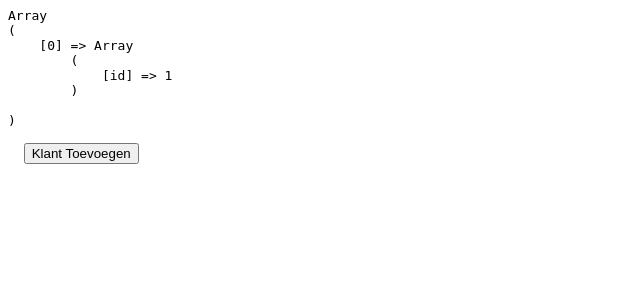
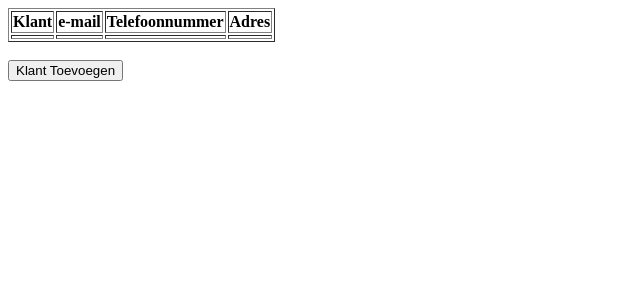
Before and after one commit to graafschapcollegestudent/WorkshopPeriode4, a PHP site: page / in a window 1280 px wide. Shown: the top 300 px of the page, without its empty margins (0-640 px from the left). Run offline with PHP 8.4, Linux system fonts and the light colour scheme; tables that the repository leaves empty or names only in its code hold one stand-in row (values such as "Sample post"); data that the repository does not hold is empty.

Commit message:
overzicht van klanten

```diff
--- a/public/index.php
+++ b/public/index.php
@@ -4,10 +4,26 @@ $klant = new Klant();
 
 $alleKlanten = $klant->geefAlleKlanten();
 
-echo "<pre>";
-print_r($alleKlanten);
+?>
+<table border="1">
+  <tr>
+    <th>Klant</th>
+    <th>e-mail</th>
+    <th>Telefoonnummer</th>
+    <th>Adres</th>
+  </tr>
+  <?php foreach ($alleKlanten as $rij): ?>
+    <tr>
+      <td><?= $rij['klant']; ?></td>
+      <td><?= $rij['e-mailadres']; ?></td>
+      <td><?= $rij['telefoonnummer']; ?></td>
+      <td><?= $rij['adres']; ?></td>
+    </tr>
+  <?php endforeach; ?>
+</table>
 
-?>
+<br>
+
 <form action="toevoegen.php">
   <input type="submit" value="Klant Toevoegen">
 </form>
```
